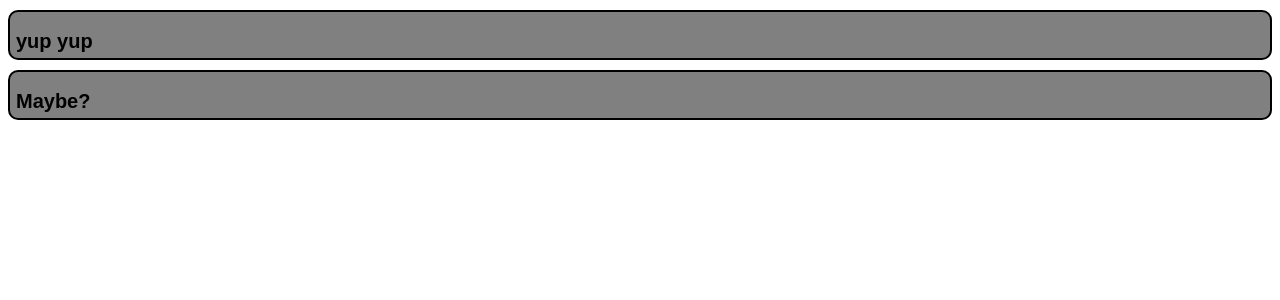
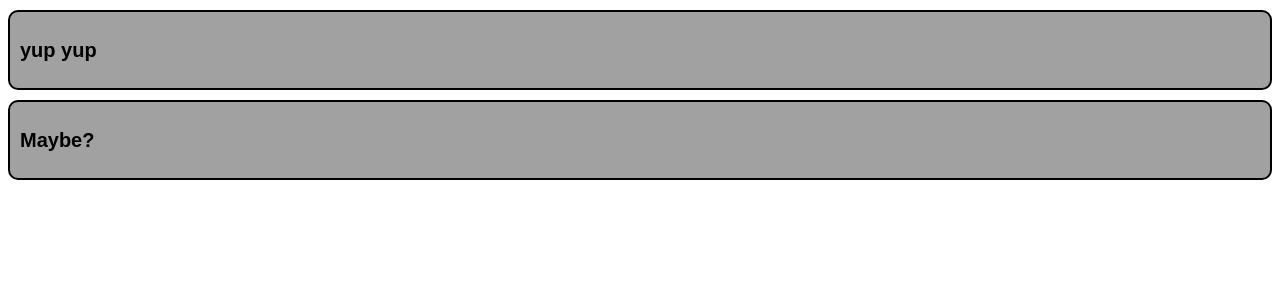
Before and after one commit to zirgons/Olimp, a SvelteKit app: page / in a window 1280 px wide. Shown: the top 300 px of the page. Built offline with nearby package versions, Linux system fonts and the light colour scheme.

Commit message:
Rand Changes?

```diff
--- a/src/routes/OlimpiadesButton.svelte
+++ b/src/routes/OlimpiadesButton.svelte
@@ -7,13 +7,18 @@
 </script>
 
 <style lang="scss">
+
+    @mixin start{
+        text-align: center;
+    }
     .block{
-
-        height: 50px;
+        &:hover{
+            background-color: #6b4141;
+        }
+        @include start;
         width: 100%;
-        text-align: center;
-        background-color: gray;
-        display: flex ;
+        background-color: #a1a1a1;
+        display: flex;
         flex-direction: column;
         border-style: solid;
         border-color: black;
@@ -21,17 +26,15 @@
         border-width: 2px;
         transition: 0.3s;
         margin-top: 10px;
-    }
-    .block:hover{
-        background-color: rgb(136, 136, 136);
+        padding: 10px;
     }
     .inside{
+        @include start;
         overflow: hidden;
         display: flex;
         box-sizing: border-box;
         width: 98%;
         margin: auto;
-        text-align: center;
         background-color: gainsboro;
         padding: 10px;
         white-space: pre-line;
```
